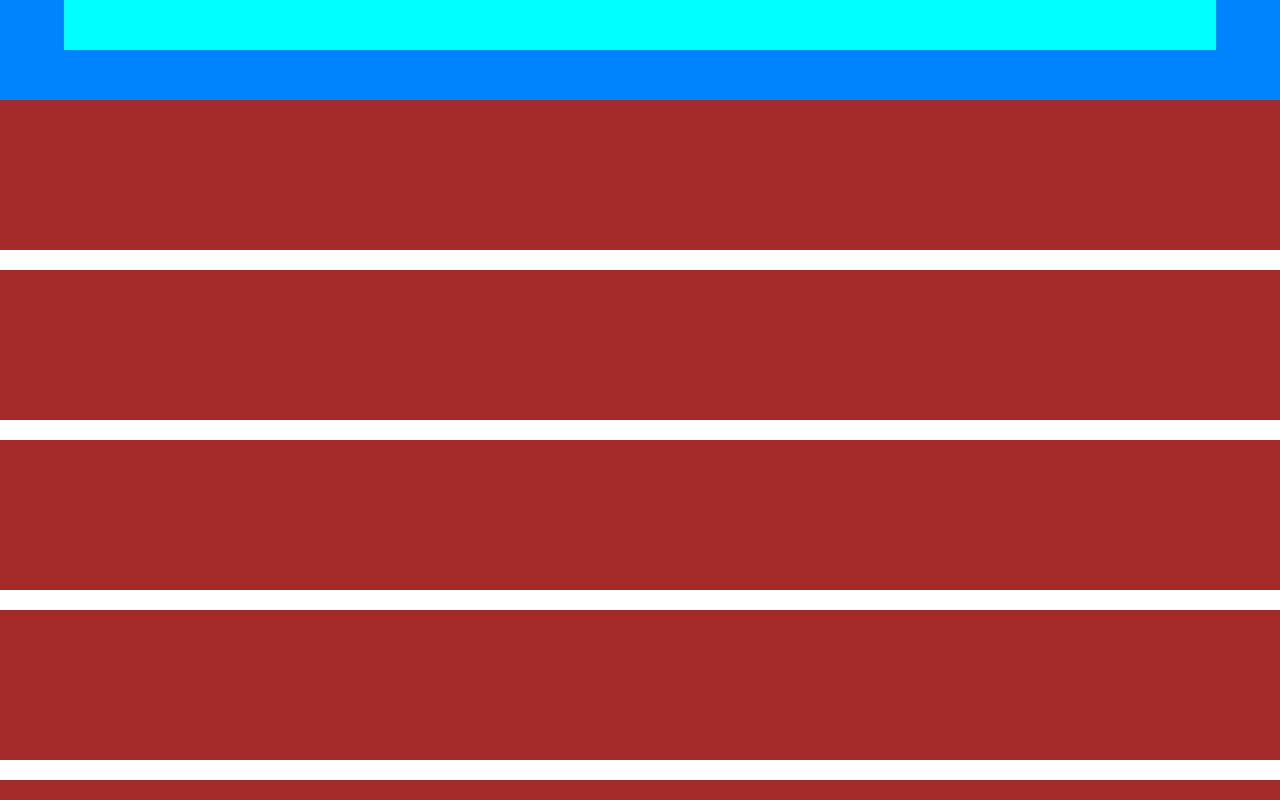
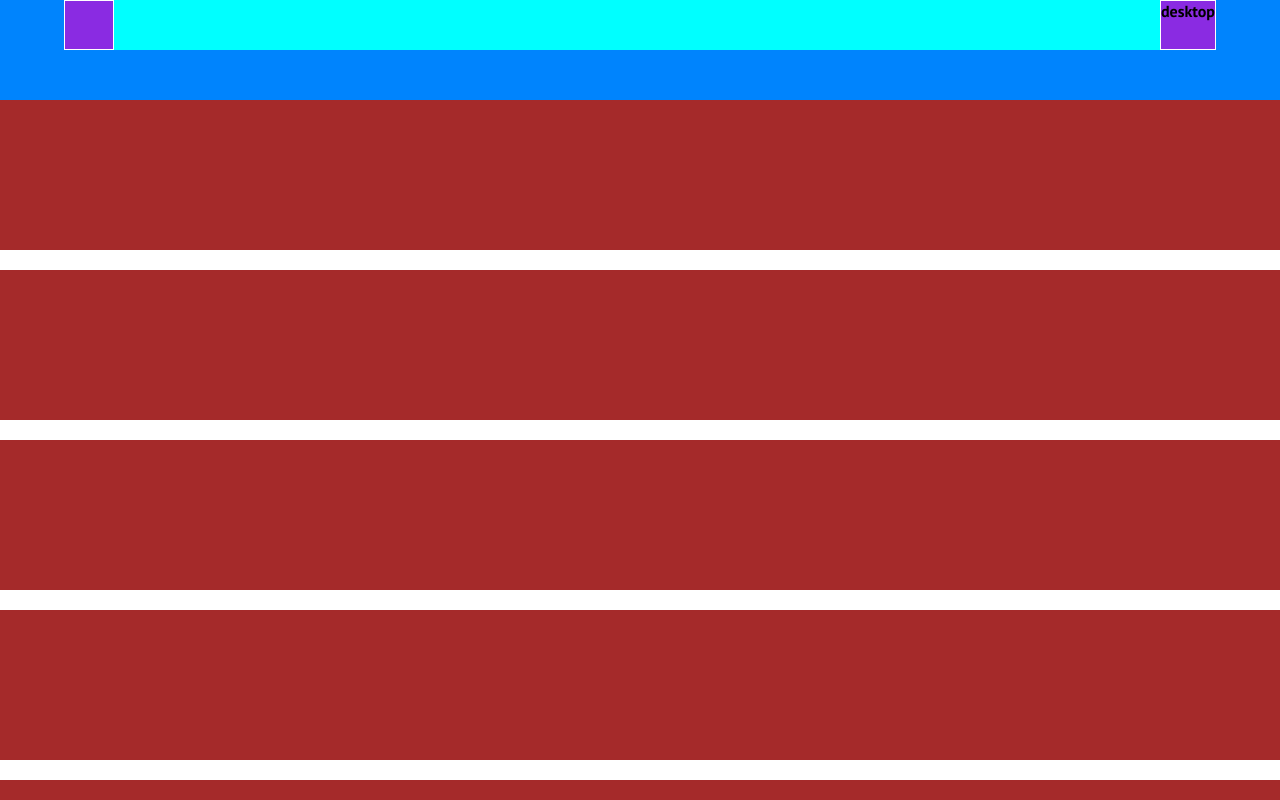
Before and after one commit to FRAALES/htmlcss-responsive-layout, a plain HTML site: page index.html in a window 1280 px wide. Shown: the top 800 px of the page. Drawn offline with Linux system fonts and the light colour scheme.

Commit message:
prima regola salvata @media

```diff
--- a/css/file.css
+++ b/css/file.css
@@ -13,12 +13,45 @@
 }
 
 
+
+
 /* Header */
 header{
     background-color: #0084fd;
     height: 100px;
+}
 
+header .container {
+    display: flex;
+    justify-content: space-between;
 }
+
+#menudesktop {
+    display: none;
+}
+
+    /* versione tablet */
+
+    @media screen and (min-width: 768px) {
+        #menumobile{
+            display: none;
+        }
+
+        #menudesktop{
+            display: block;
+        }
+
+    }
+
+/* versione desktop */
+
+
+
+
+
+
+
+
 
 
 
@@ -58,3 +91,10 @@ footer {
     background-color: aqua;
     min-height: 50px;
 }
+
+#logo, header nav {
+    min-width: 50px;
+    background-color: blueviolet;
+    min-height: 50px;
+    border: solid 1px white;
+}
--- a/index.html
+++ b/index.html
@@ -21,7 +21,21 @@
 
     <header>
         <div class="container">
+            <div id="logo">
 
+            </div>
+
+            <!-- Nav desktop version -->
+
+            <nav id="menudesktop">
+                desktop
+            </nav>
+
+            <!-- Nav mobile version -->
+
+            <nav id="menumobile">
+                mobile
+            </nav>
         </div>
     </header>
 
```
